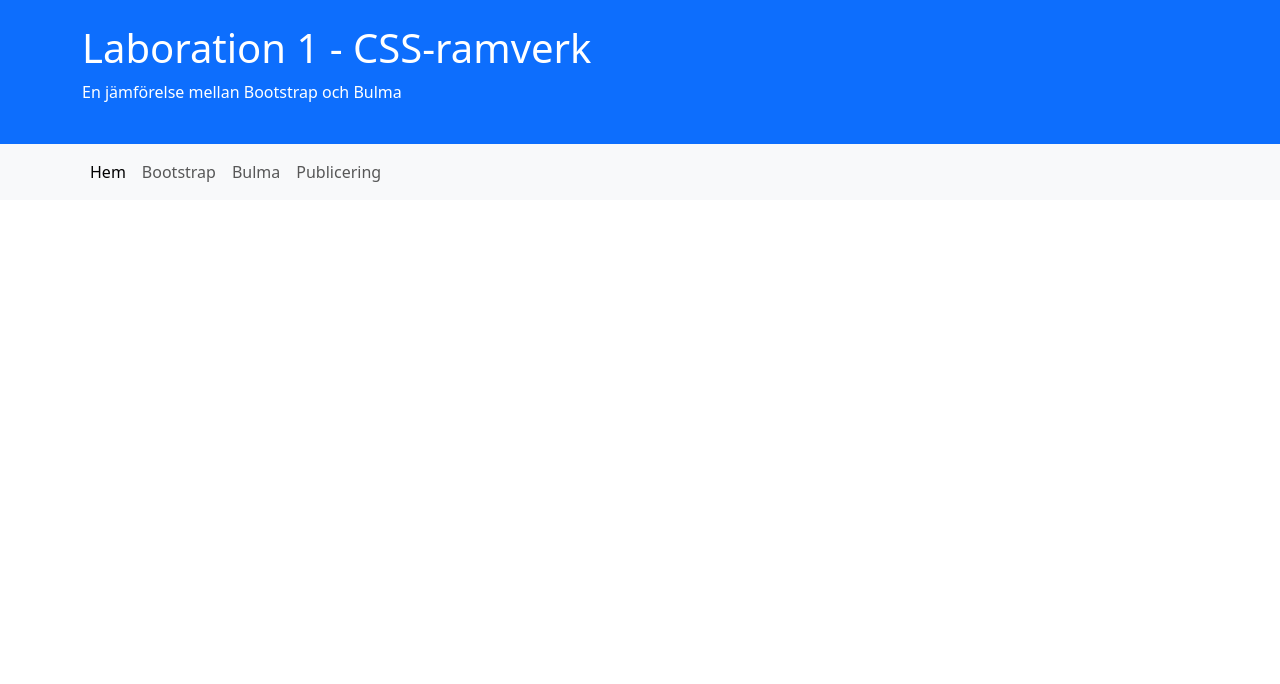
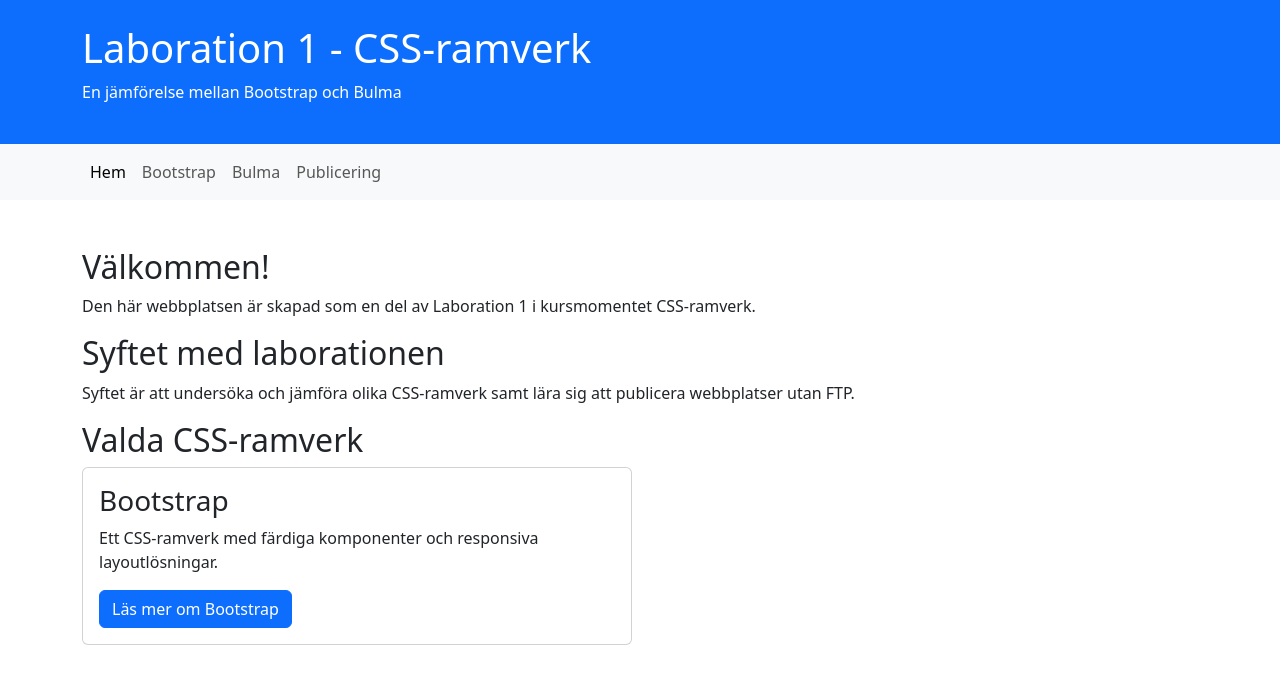
Before and after one commit to Coco10023/laboration-1---Fullstackutveckling, a plain HTML site: page index.html in a window 1280 px wide. Drawn offline with nearby package versions, Linux system fonts and the light colour scheme.

Commit message:
Lägger till innehåll inom hemsidan

```diff
--- a/index.html
+++ b/index.html
@@ -30,6 +30,38 @@
         </div>
     </nav>
 
+    <main class = "container my-5">
+        <h2>Välkommen!</h2>
+        <p>
+            Den här webbplatsen är skapad som en del av Laboration 1 i kursmomentet CSS-ramverk.
+        </p>
+
+        <h2>Syftet med laborationen</h2>
+        <p>
+            Syftet är att undersöka och jämföra olika CSS-ramverk
+            samt lära sig att publicera webbplatser utan FTP.
+        </p>
+
+        <h2>Valda CSS-ramverk</h2>
+
+        <div class="row g-3">
+            <div class="col-md-6">
+                <div class="card h-100">
+                    <div class="card-body">
+                        <h3 class="card-title">Bootstrap</h3>
+                        <p class="card-text">
+                            Ett CSS-ramverk med färdiga komponenter
+                            och responsiva layoutlösningar.
+                        </p>
+                        <a href="bootstrap.html" class="btn btn-primary">
+                            Läs mer om Bootstrap
+                        </a>
+                    </div>
+                </div>
+            </div>
+
+    </main>
+
 
 
 
```
